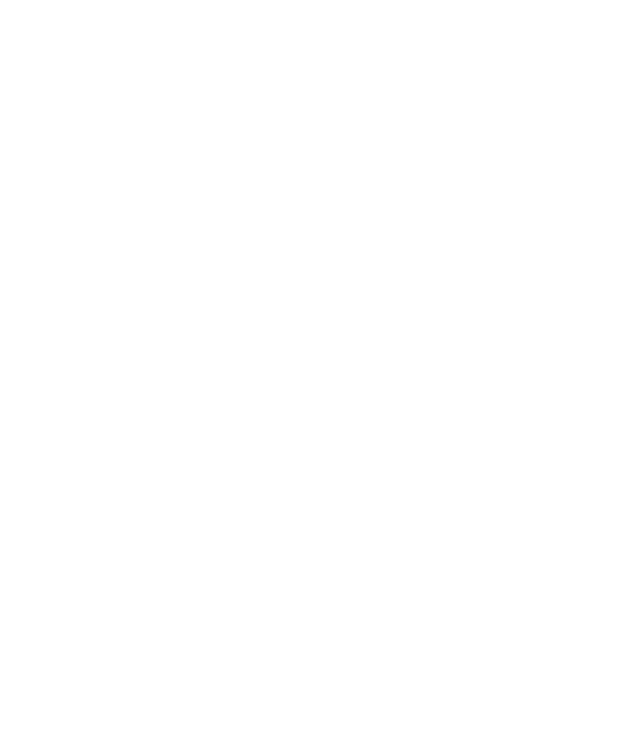
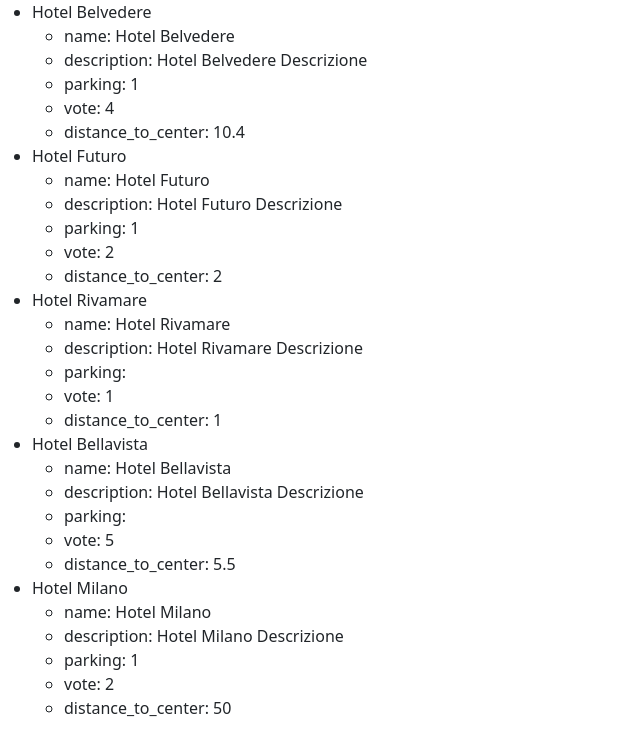
Before and after one commit to rennavittorio/php-hotel, a PHP site: page / in a window 1280 px wide. Before the commit the part shown is empty. Shown: the top 756 px of the page, without its empty margins (0-640 px from the left). Run offline with PHP 8.4, Linux system fonts and the light colour scheme.

Commit message:
ADD stamp of each hotel and related info (MLS 1)

```diff
--- a/index.php
+++ b/index.php
@@ -56,6 +56,38 @@
 </head>
 <body>
 
+    <ul>
+
+
+    <?php
+
+    foreach ($hotels as $key => $hotel){
+    ?>
+
+        <li><?php echo $hotel['name'] ?>
+
+            <ul>
+                <?php foreach ($hotel as $key => $info){
+                ?>
+
+                    <li><?php echo $key.': '. $info ?></li>
+
+                <?php
+                } ?>
+
+            </ul>
+
+
+
+        </li>
+
+    <?php
+    };
+
+    ?>
+
+    </ul>
+
 
 
     <script src="https://cdn.jsdelivr.net/npm/bootstrap@5.3.0-alpha1/dist/js/bootstrap.bundle.min.js" integrity="sha384-w76AqPfDkMBDXo30jS1Sgez6pr3x5MlQ1ZAGC+nuZB+EYdgRZgiwxhTBTkF7CXvN" crossorigin="anonymous"></script>
```
